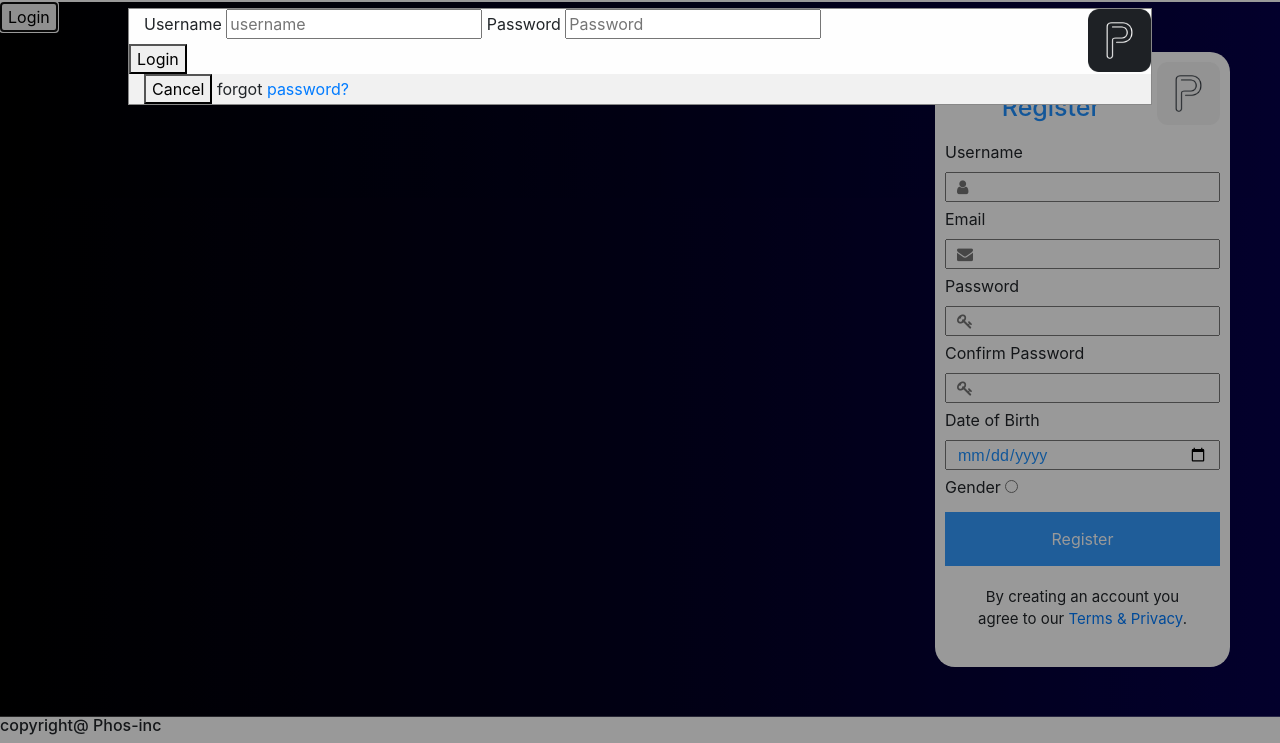
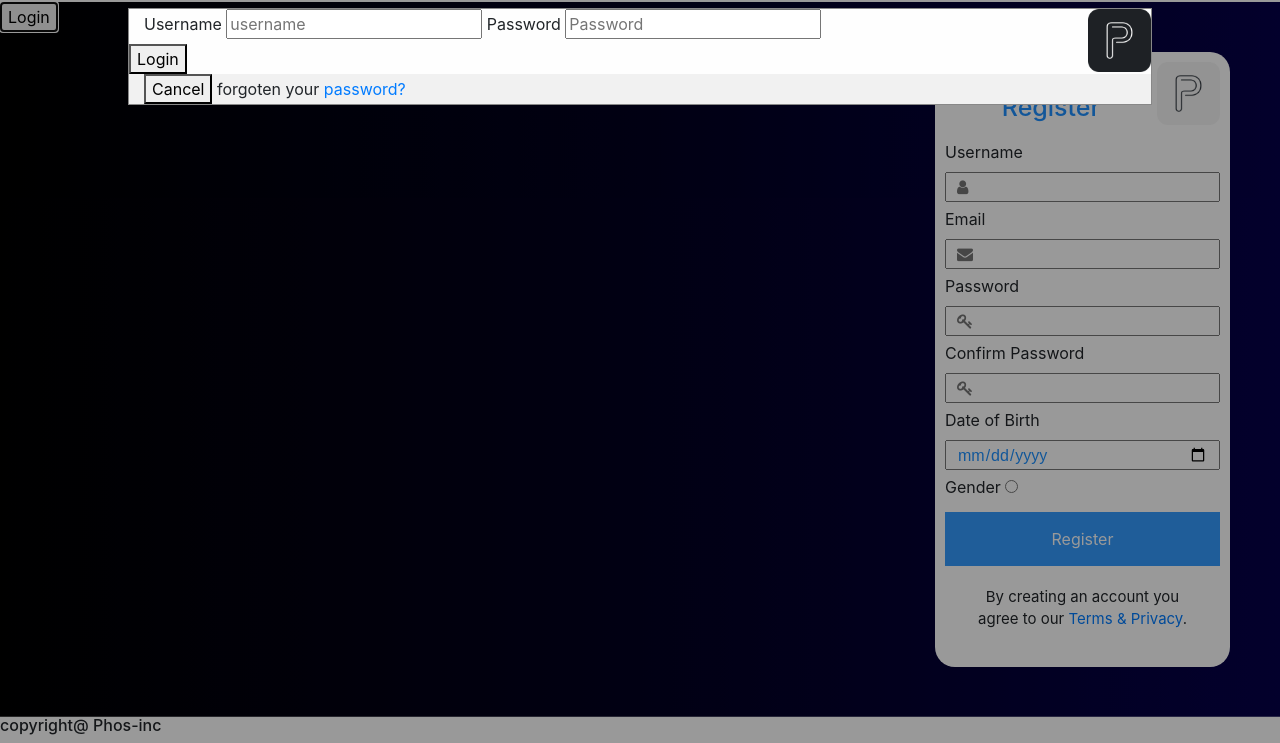
Before and after one commit to peteruche21/phos-new, a plain HTML site: page phos-form.html in a window 1280 px wide. Both pictures are taken after a click on the button "Login". Shown: the part 57-800 px from the top of the page. Drawn offline with nearby package versions, Linux system fonts and the light colour scheme.

```diff
--- a/phos-form.html
+++ b/phos-form.html
@@ -125,7 +125,7 @@
       <div class="container" style="background-color: #f1f1f1;">
         <button type="button" class="cancelbtn"
           onclick="document.getElementById('phosmodal').style.display='none'">Cancel</button>
-        <span class="psw">forgot <a href="#">password?</a></span>
+        <span class="psw">forgoten your <a href="#">password?</a></span>
       </div>
 
     </form>
```
